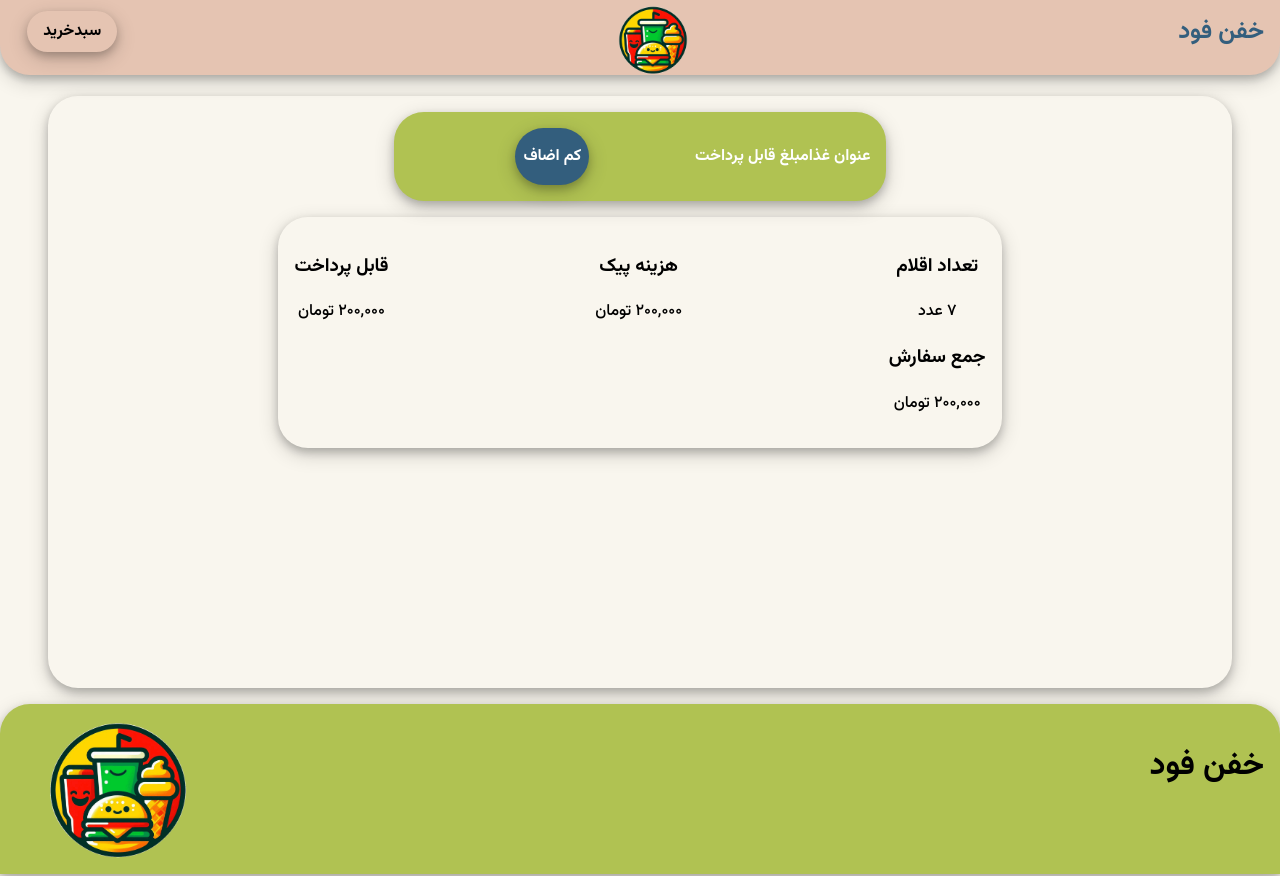
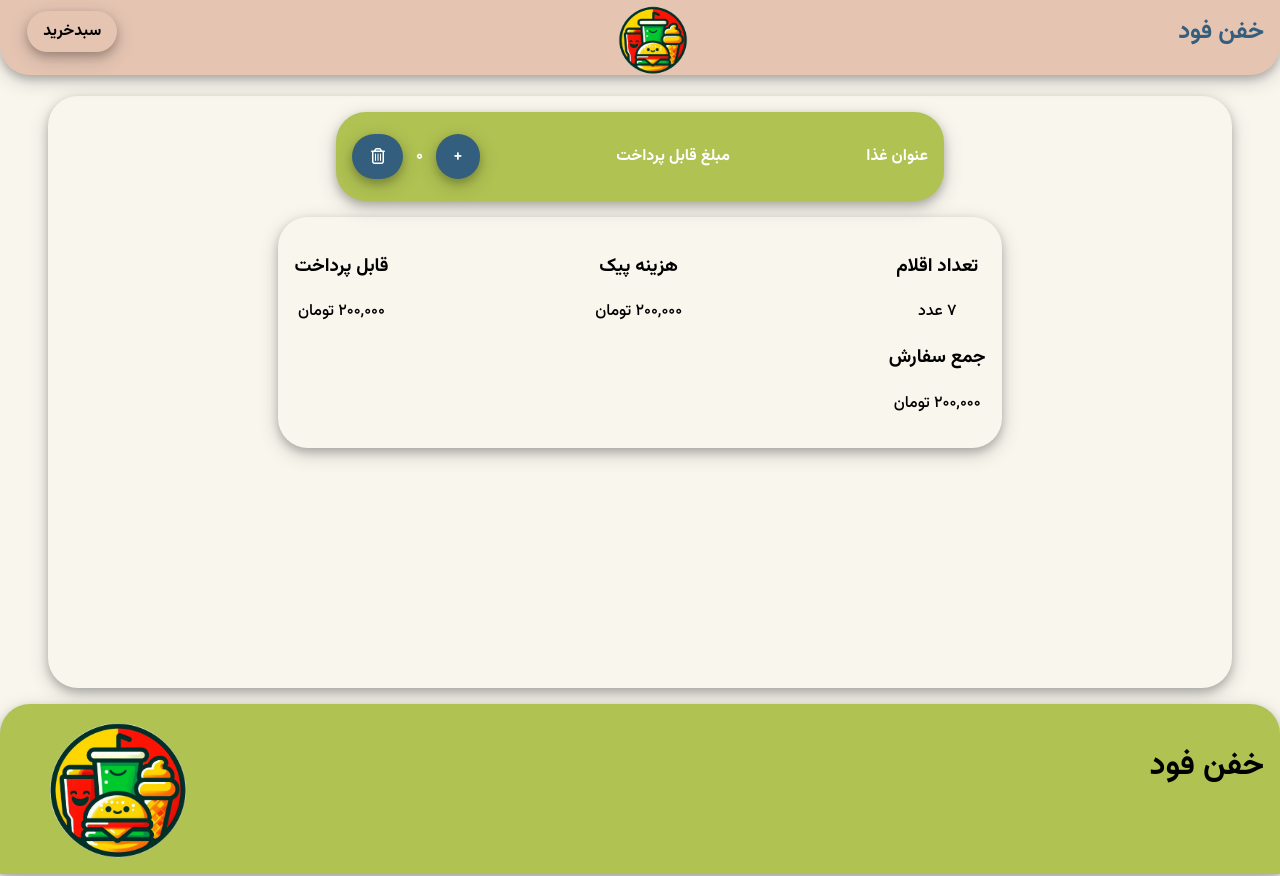
Before and after one commit to AmirNouaparast/khafan-food, a React (Create React App) app: page /shopping-card in a window 1280 px wide. Built offline with nearby package versions, Linux system fonts and the light colour scheme.

Commit message:
add component for adding and removing food items

```diff
--- a/package.json
+++ b/package.json
@@ -8,6 +8,7 @@
     "@testing-library/user-event": "^13.5.0",
     "react": "^18.3.1",
     "react-dom": "^18.3.1",
+    "react-icons": "^5.5.0",
     "react-router-dom": "^7.9.4",
     "react-scripts": "5.0.1",
     "web-vitals": "^2.1.4"
--- /dev/null
+++ b/src/components/AddAndRemoveItemButton/AddAndRemoveItemButton.jsx
@@ -0,0 +1,25 @@
+import styles from "./AddAndRemoveItemButton.module.css";
+import Button from "../Button/Button";
+import { FaRegTrashCan } from "react-icons/fa6";
+
+function AddAndRemoveItemButton({ count, setCount }) {
+  return (
+    <div className={styles.action}>
+      <Button
+        className={styles.button}
+        onClick={() => setCount((prevState) => prevState + 1)}
+      >
+        +
+      </Button>
+      <p className={styles.actionNumberOfItems}>{count}</p>
+      <Button
+        className={styles.button}
+        onClick={() => setCount((prevState) => prevState - 1)}
+      >
+        {count > 1 ? "-" : <FaRegTrashCan style={{ verticalAlign: "-4px" }} />}
+      </Button>
+    </div>
+  );
+}
+
+export default AddAndRemoveItemButton;
--- /dev/null
+++ b/src/components/AddAndRemoveItemButton/AddAndRemoveItemButton.module.css
@@ -0,0 +1,18 @@
+.action {
+  display: inline;
+}
+
+.button {
+  padding: 0.6rem 1.1rem;
+}
+@media only screen and (max-width: 450px) {
+  .button {
+    padding: 0.4rem 0.8rem;
+    font-size: small;
+  }
+}
+.actionNumberOfItems {
+  font-weight: bold;
+  display: inline;
+  margin: 0 0.8rem;
+}
--- a/src/components/Button/Button.jsx
+++ b/src/components/Button/Button.jsx
@@ -3,10 +3,10 @@ import styles from "./Button.module.css";
 function Button(props) {
   const {
     style,
-    claasName,
+    className,
     size,
     variant,
-    onclick,
+    onClick,
     disabled,
     color,
     fullwidthOnMobile,
@@ -23,10 +23,10 @@ function Button(props) {
         " " +
         (fullwidthOnMobile ? styles.fullwidthOnMobile : "") +
         " " +
-        claasName
+        className
       }
       disabled={disabled}
-      onclick={onclick}
+      onClick={onClick}
       type={type}
       style={{
         ...style,
--- a/src/components/FoodCard/FoodCard.jsx
+++ b/src/components/FoodCard/FoodCard.jsx
@@ -1,8 +1,12 @@
 import styles from "./FoodCard.module.css";
 import { formatMoney } from "../../util/formatMoney";
 import Button from "../Button/Button";
+import AddAndRemoveItem from "../AddAndRemoveItemButton/AddAndRemoveItemButton";
+import { useState } from "react";
 
 export default function FoodCard({ img, name, restaurant, price }) {
+  const [ count, setCount ] = useState(0);
+  console.log("count:", count);
   return (
     <div className={styles.foodCardContainer}>
       <img className={styles.image} src={img} alt="food image" />
@@ -10,9 +14,18 @@ export default function FoodCard({ img, name, restaurant, price }) {
       <div className={styles.content}>
         <h3>{name}</h3>
         <p>{restaurant}</p>
-        <div style={{display:"flex"}}>
-          <Button style={{ padding: "1rem 2rem", marginLeft:"3.7rem" }}>سفارش</Button>
-          <p style={{ fontWeight: "bold"}}>{formatMoney(price)}</p>
+        <div style={{ display: "flex" , justifyContent:"space-between", alignItems:"center"}}>
+          {count === 0 ? (
+            <Button
+              style={{ padding: "1rem 2rem", marginLeft: "3.7rem" }}
+              onClick={() => setCount(1)}
+            >
+              سفارش
+            </Button>
+          ) : (
+            <AddAndRemoveItem count={count} setCount={setCount} />
+          )}
+          <p style={{ fontWeight: "bold" }}>{formatMoney(price)}</p>
         </div>
       </div>
     </div>
--- a/src/pages/ShoppingCard/components/OrderCard/OrderCard.jsx
+++ b/src/pages/ShoppingCard/components/OrderCard/OrderCard.jsx
@@ -1,12 +1,15 @@
+import { useState } from "react"
 import Button from "../../../../components/Button/Button"
 import styles from "./OrderCard.module.css"
+import AddAndRemoveItemButton from "../../../../components/AddAndRemoveItemButton/AddAndRemoveItemButton"
 
 function OrderCard() {
+  const [count, setCount] = useState(0)
   return (
     <article className={styles.orderCard}>
         <p className={styles.orderItemName}>عنوان غذا</p>
         <p className={styles.orderItemPrice}>مبلغ قابل پرداخت</p>
-        <Button>کم اضاف</Button>
+      <AddAndRemoveItemButton count={count} setCount={setCount} />
     </article>
   )
 }
--- a/src/pages/ShoppingCard/components/OrderCard/OrderCard.module.css
+++ b/src/pages/ShoppingCard/components/OrderCard/OrderCard.module.css
@@ -4,6 +4,7 @@
   padding: 1rem;
   display: flex;
   justify-content: space-between;
+  align-items: center;
   margin: 0 auto 1rem;
   background-color: var(--main-primary-color);
   color: white;
@@ -11,7 +12,7 @@
 
 @media only screen and (max-width: 800px) {
   .orderCard {
-    width: 80%;
+    width: 90%;
     font-size: small;
     font-weight: 500;
   }
@@ -23,16 +24,17 @@
 }
 @media only screen and (min-width: 800px) {
   .orderCard {
-    width: 60%;
-    font-size: medium;
-    font-weight: 500;
+    width: 75%;
+  }
+}
+@media only screen and (min-width: 980px) {
+  .orderCard {
+    width: 65%;
   }
 }
 @media only screen and (min-width: 1200px) {
   .orderCard {
-    width: 40%;
-    font-size: medium;
-    font-weight: 500;
+    width: 50%;
   }
 }
 
```
Also changed, not shown: 1 other file (tests, documents, lock files or other folders).
